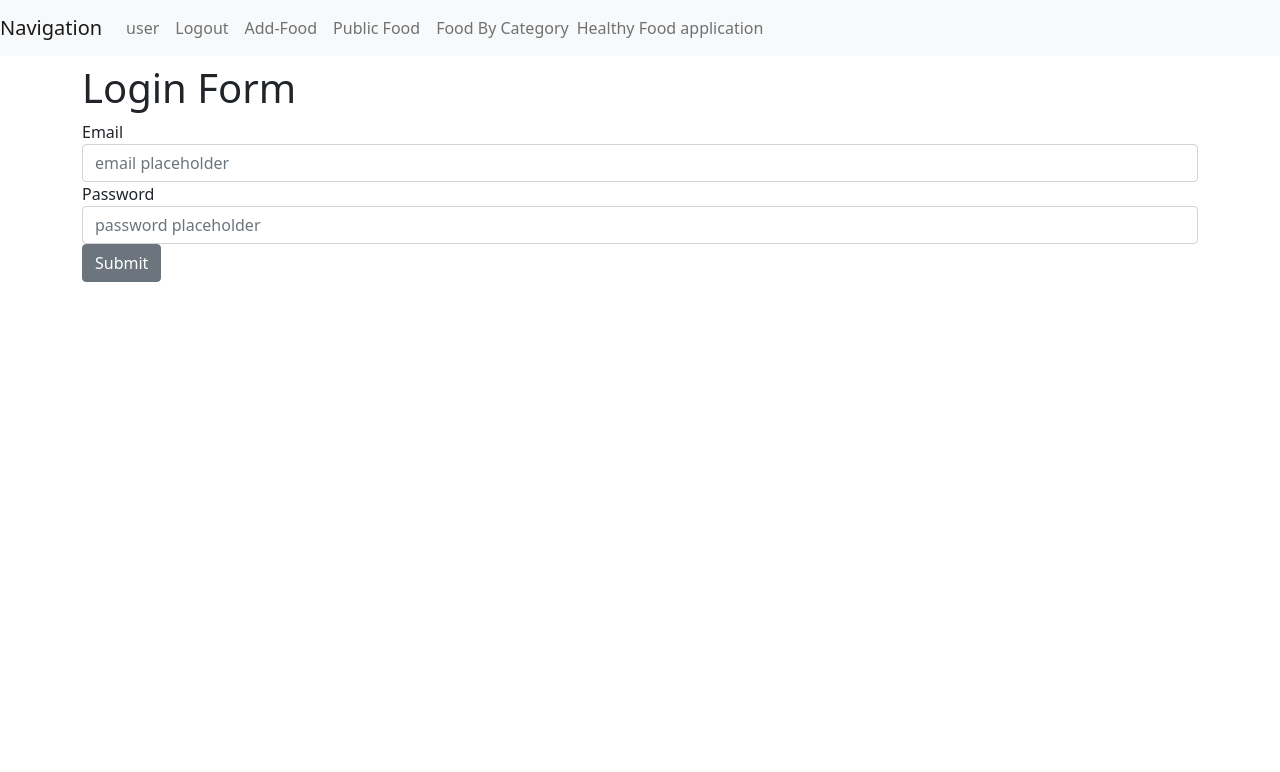
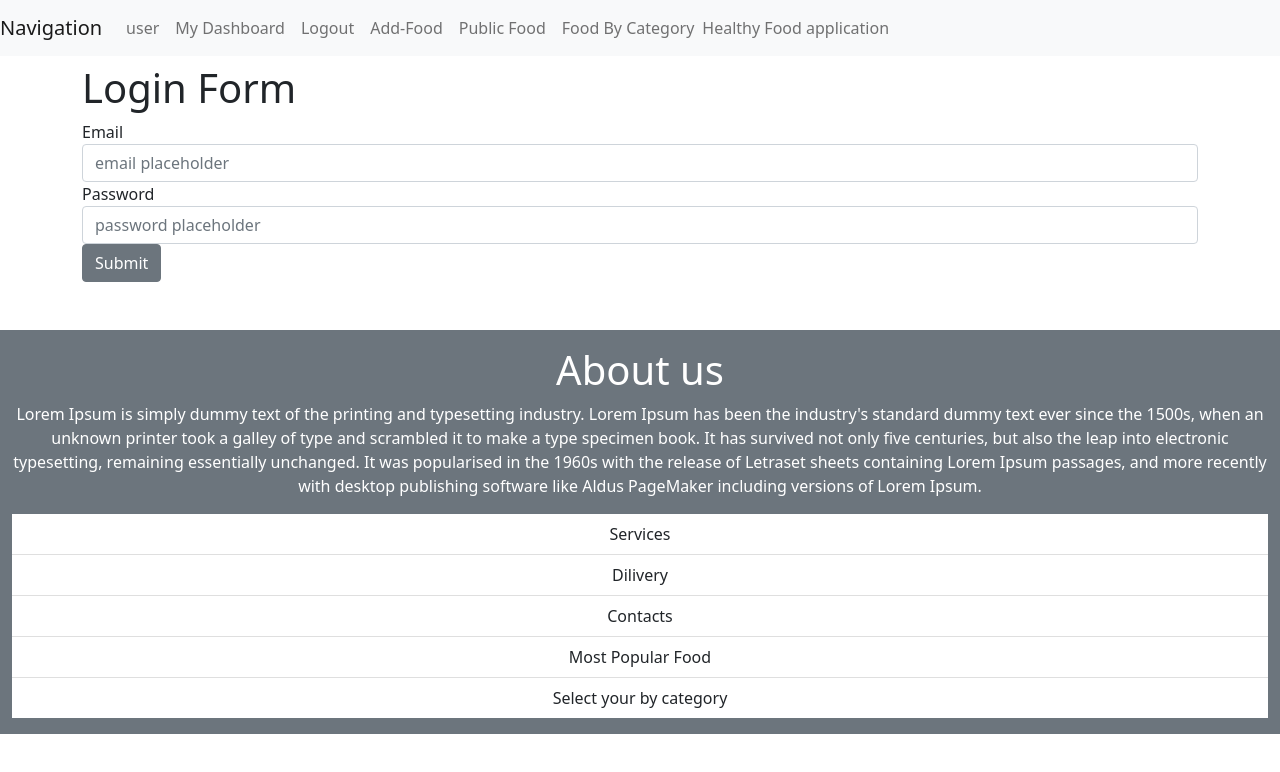
Before and after one commit to georgiangelov2000/Healthy-Food, a React (Create React App) app in the folder healthy-food/: page /login in a window 1280 px wide. Shown: the top 772 px of the page. Built offline with nearby package versions, Linux system fonts and the light colour scheme; no server answers; sample sign-in values are in the browser's storage.

Commit message:
added error handler and validation with firebase

```diff
--- a/healthy-food/package.json
+++ b/healthy-food/package.json
@@ -4,6 +4,7 @@
   "private": true,
   "dependencies": {
     "@hookform/resolvers": "^2.4.0",
+    "@material-ui/core": "^4.11.4",
     "@testing-library/jest-dom": "^5.12.0",
     "@testing-library/react": "^11.2.6",
     "@testing-library/user-event": "^12.8.3",
@@ -11,6 +12,7 @@
     "firebase": "^8.5.0",
     "formik": "^2.2.6",
     "react": "^17.0.2",
+    "react-awesome-slider": "^4.1.0",
     "react-dom": "^17.0.2",
     "react-hook-form": "^7.5.2",
     "react-responsive-carousel": "^3.2.18",
--- a/healthy-food/src/App.js
+++ b/healthy-food/src/App.js
@@ -15,6 +15,7 @@ import PublicFood from "./components/Foods/PublicFood/PublicFood";
 import FoodByCategory from "./components/Foods/FoodByCategory/FoodByCategory";
 import Main from "./components/Main/Main";
 import { auth } from "./utils/firebase";
+import Footer from "./components/Footer/Footer";
 
 function App() {
   const [user, setUser] = useState(null);
@@ -47,6 +48,7 @@ function App() {
             return <Redirect to="/" />
           }} />
         </Switch>
+        <Footer />
       </UserContext.Provider>
     </div>
   );
--- a/healthy-food/src/components/Auth/Login/Login.js
+++ b/healthy-food/src/components/Auth/Login/Login.js
@@ -1,6 +1,8 @@
 import React, { useState } from "react";
 import { auth } from "../../../utils/firebase";
 import { Button, Form, FormGroup, Label, Input,Container } from "reactstrap";
+import style from "./Login.module.css";
+
 
 const Login = ({ history }) => {
   const [error, setError] = useState("");
@@ -15,14 +17,14 @@ const Login = ({ history }) => {
 
     auth
       .signInWithEmailAndPassword(email, password)
-      .then((userData) => {
-        history.push("/dashboard");
+      .then((userCredential) => {
+        history.push("/");
       })
-      .catch((error) => setError(error));
+      .catch((err) => setError(err.message));
   };
 
   return (
-    <Container>
+    <Container className="mb-5">
       <Form onSubmit={loginSubmitForm}>
         <h1>Login Form</h1>
         <FormGroup>
@@ -44,8 +46,8 @@ const Login = ({ history }) => {
           />
         </FormGroup>
         <Button>Submit</Button>
-        {error !== "" ? <div>{error}</div> : null}
       </Form>
+      <p className={style.errorMessage}>{error !==""?<div>{error}</div>:null}</p>
       </Container>
   );
 };
--- /dev/null
+++ b/healthy-food/src/components/Auth/Login/Login.module.css
@@ -0,0 +1,3 @@
+.errorMessage{
+    color: tomato;
+}
--- a/healthy-food/src/components/Auth/Register/Register.js
+++ b/healthy-food/src/components/Auth/Register/Register.js
@@ -1,22 +1,34 @@
 import React from "react";
-import { Button, Form, FormGroup, Label, Input,Container } from "reactstrap";
+import { Button, Form, FormGroup, Label, Input, Container } from "reactstrap";
 import { auth } from "../../../utils/firebase";
 
 const Register = ({ history }) => {
-
   const onSubmitForm = (e) => {
     e.preventDefault();
 
     const email = e.target.email.value;
     const password = e.target.password.value;
-    auth.createUserWithEmailAndPassword(email, password).then((userData) => {
-        console.log("register")
+    auth
+      .createUserWithEmailAndPassword(email, password)
+      .then((userData) => {
+        console.log("register");
         history.push("/login");
-    });
+      })
+      .catch((error) => {
+        let errorCode = error.code;
+        let errorMessage = error.message;
+
+        if ((errorCode = "auth/weak-password")) {
+          alert("this password is to weak");
+        } else {
+          alert(errorMessage);
+        }
+        console.log(error);
+      });
   };
 
   return (
-    <Container>
+    <Container className="mb-5">
       <Form onSubmit={onSubmitForm}>
         <h1>Register Form</h1>
         <FormGroup>
@@ -39,7 +51,7 @@ const Register = ({ history }) => {
         </FormGroup>
         <Button>Submit</Button>
       </Form>
-      </Container>
+    </Container>
   );
 };
 
--- a/healthy-food/src/components/Footer/Footer.js
+++ b/healthy-food/src/components/Footer/Footer.js
@@ -1,11 +1,45 @@
-import React from 'react'
+import React from "react";
+import { Row, Col, ListGroupItem, ListGroup } from "reactstrap";
+import style from "./Footer.module.css";
 
 const Footer = () => {
-    return (
-        <div>
+  return (
+    <footer>
+      <Row className="m-0 text-center">
+        <Col className="bg-secondary text-white pt-3 pb-3">
+          <h1>About us</h1>
+          <p>
+            Lorem Ipsum is simply dummy text of the printing and typesetting
+            industry. Lorem Ipsum has been the industry's standard dummy text
+            ever since the 1500s, when an unknown printer took a galley of type
+            and scrambled it to make a type specimen book. It has survived not
+            only five centuries, but also the leap into electronic typesetting,
+            remaining essentially unchanged. It was popularised in the 1960s
+            with the release of Letraset sheets containing Lorem Ipsum passages,
+            and more recently with desktop publishing software like Aldus
+            PageMaker including versions of Lorem Ipsum.
+          </p>
+          <ListGroup flush>
+            <ListGroupItem tag="a" href="#">
+              Services
+            </ListGroupItem>
+            <ListGroupItem tag="a" href="#">
+             Dilivery
+            </ListGroupItem>
+            <ListGroupItem tag="a" href="#">
+              Contacts
+            </ListGroupItem>
+            <ListGroupItem tag="a" href="#">
+              Most Popular Food
+            </ListGroupItem>
+            <ListGroupItem tag="a" href="#">
+              Select your by category
+            </ListGroupItem>
+          </ListGroup>
+        </Col>
+      </Row>
+    </footer>
+  );
+};
 
-        </div>
-    )
-}
-
-export default Footer
+export default Footer;
--- a/healthy-food/src/components/Main/Main.js
+++ b/healthy-food/src/components/Main/Main.js
@@ -3,9 +3,9 @@ import PublicFood from "../Foods/PublicFood/PublicFood";
 
 const Main = (props) => {
   return (
-    <>
+    <main>
       <PublicFood />
-    </>
+    </main>
   );
 };
 
--- a/healthy-food/src/components/Main/Main.module.css
+++ b/healthy-food/src/components/Main/Main.module.css
@@ -1,3 +1,3 @@
 .img{
-    height: 600px;
+    height: 100%;
 }
--- a/healthy-food/src/components/Navbar/NavbarComponent.js
+++ b/healthy-food/src/components/Navbar/NavbarComponent.js
@@ -34,6 +34,11 @@ class NavbarComponent extends Component {
                       0,
                       this.context.username.indexOf("@")
                     )}
+                  </NavLink>
+                </NavItem>
+                <NavItem>
+                  <NavLink to="/dashboard" tag={RRNavLink}>
+                    My Dashboard
                   </NavLink>
                 </NavItem>
                 <NavItem>
```
Also changed, not shown: healthy-food/src/components/Footer/Footer.module.css (added), 1 other file (tests, documents, lock files or other folders).
